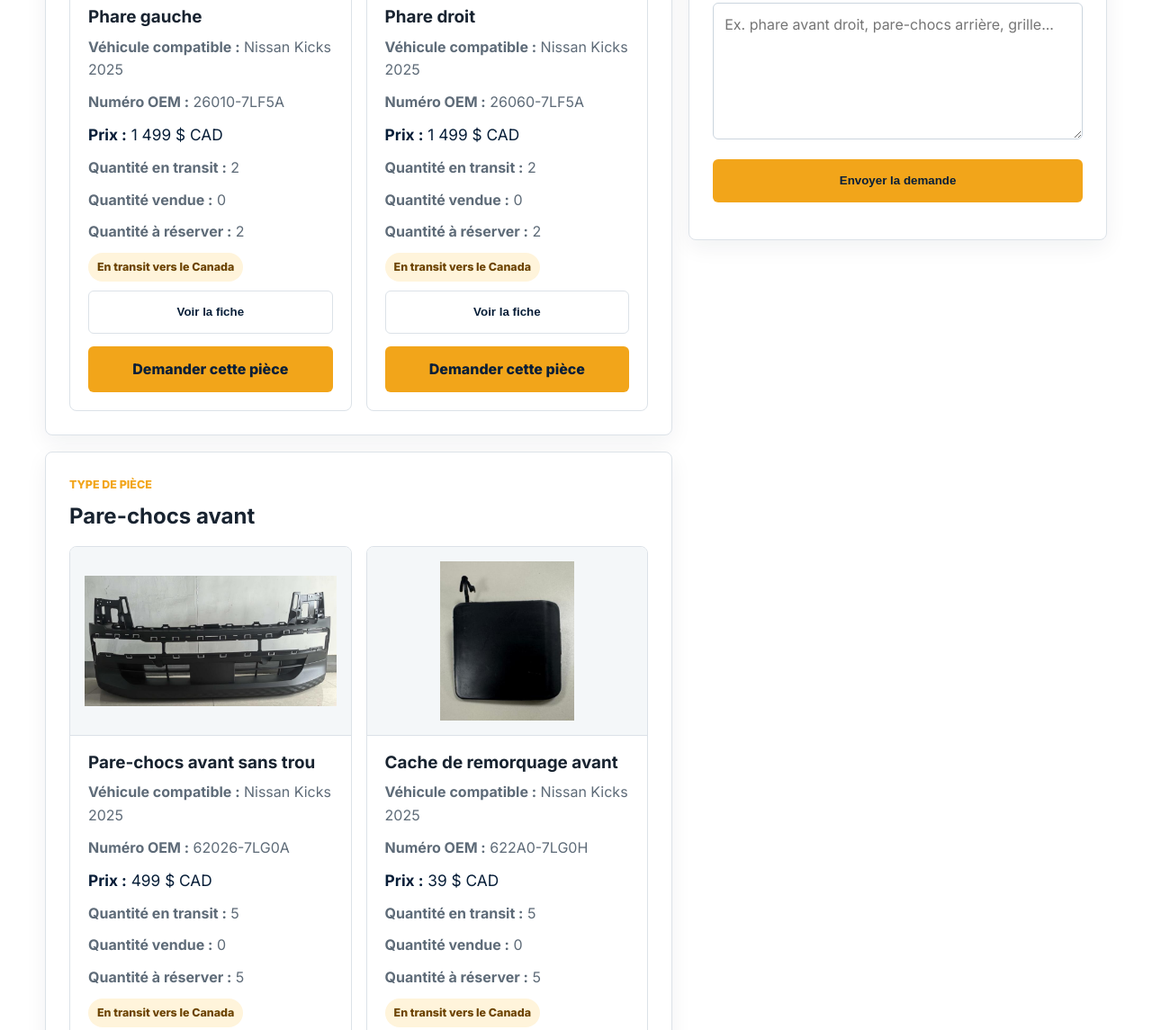
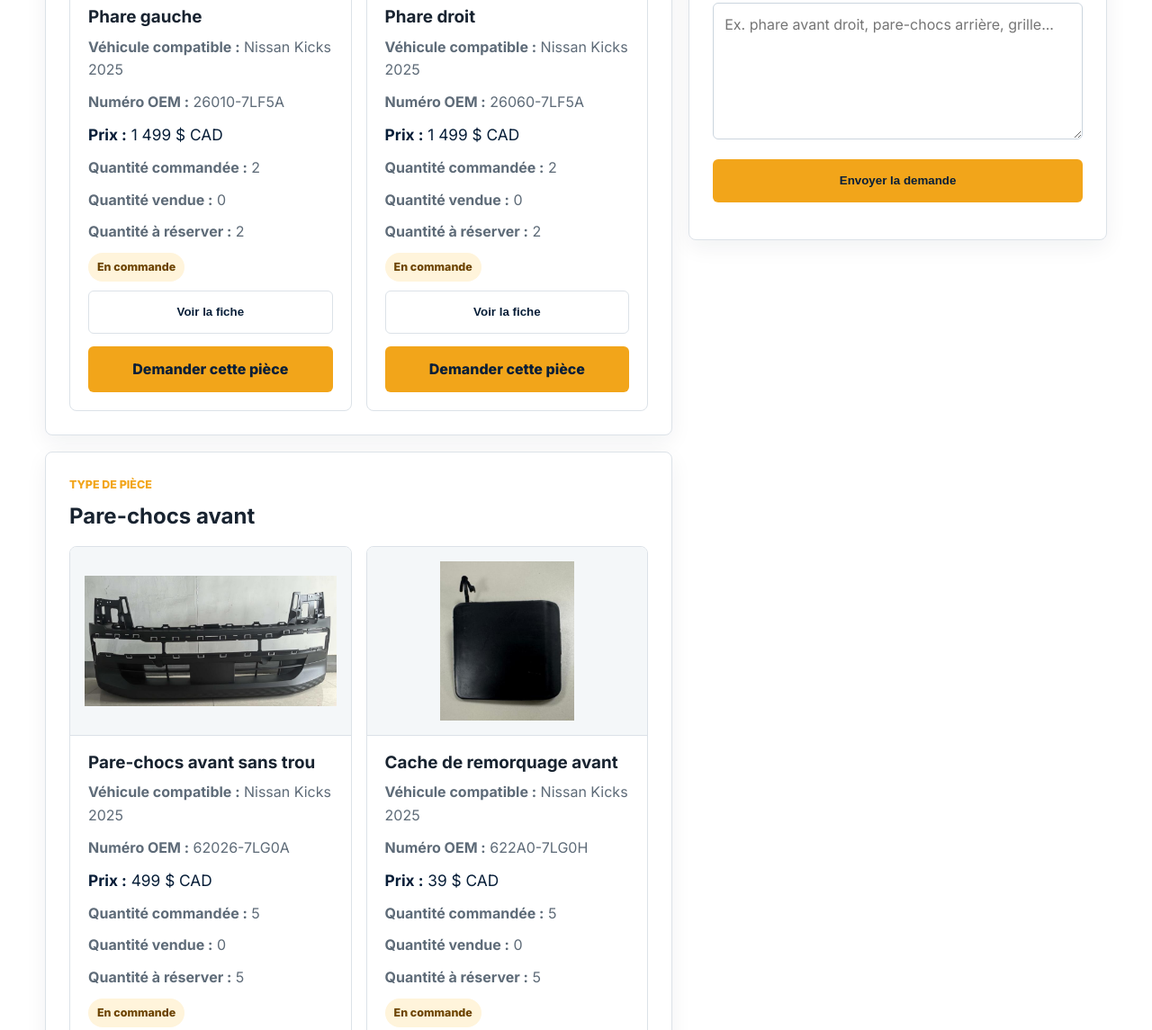
Before and after one commit to Mousty531/elk-velt-site, a website: page outputs/pieces.html in a window 1280 px wide. Shown: the part 1331-2476 px from the top of the page at 90% size. Drawn offline with Linux system fonts and the light colour scheme.

Commit message:
Modification statut pieces en commande

```diff
--- a/outputs/assets/main.js
+++ b/outputs/assets/main.js
@@ -187,7 +187,7 @@ function partMatchesSearch(part, term) {
 
 function statusClass(status) {
   if (status === "En stock") return "available";
-  if (status.includes("transit")) return "ordered";
+  if (status.includes("commande")) return "ordered";
   if (status === "Rupture de stock") return "out";
   return "special-order";
 }
@@ -211,8 +211,8 @@ function createPartCard(part) {
   const price = Number.isFinite(part.salePriceCad)
     ? `<p class="part-price"><strong>Prix :</strong> ${formatCad(part.salePriceCad)}</p>`
     : `<p class="part-price-on-request">Prix sur demande</p>`;
-  const quantityLabel = status.includes("transit") ? "Quantité en transit" : "Quantité reçue";
-  const availableLabel = status.includes("transit") ? "Quantité à réserver" : "Quantité disponible";
+  const quantityLabel = status.includes("commande") ? "Quantité commandée" : "Quantité reçue";
+  const availableLabel = status.includes("commande") ? "Quantité à réserver" : "Quantité disponible";
   const stock = part.specialOrder
     ? ""
     : `<p><strong>${quantityLabel} :</strong> ${part.quantityReceived}</p>
@@ -247,8 +247,8 @@ function openPartDetail(partId) {
   const available = getPartQuantityAvailable(part);
   const sold = getPartQuantitySold(part);
   const status = getPartStatus(part);
-  const detailQuantityLabel = status.includes("transit") ? "Quantité en transit" : "Quantité reçue";
-  const detailAvailableLabel = status.includes("transit") ? "Quantité à réserver" : "Quantité disponible";
+  const detailQuantityLabel = status.includes("commande") ? "Quantité commandée" : "Quantité reçue";
+  const detailAvailableLabel = status.includes("commande") ? "Quantité à réserver" : "Quantité disponible";
 
   partDetailContent.innerHTML = `
     <img src="${part.image}" alt="${part.description} ${part.compatibility}">
@@ -262,7 +262,7 @@ function openPartDetail(partId) {
       <p><strong>Quantité vendue :</strong> ${sold}</p>
       <p><strong>${detailAvailableLabel} :</strong> ${available}</p>
       <span class="status ${statusClass(status)}">${status}</span>
-      <p class="price-change-note">Ces pièces sont en transit vers le Canada. Prix sujets à changement selon disponibilité.</p>
+      <p class="price-change-note">Ces pièces sont en commande. Prix sujets à changement selon disponibilité.</p>
       <p class="final-sale-detail"><strong>Vente finale :</strong> cette pièce n'est ni retournable ni échangeable. Confirmez le numéro OEM et le véhicule compatible avant l'achat, sous réserve des obligations légales applicables.</p>
       <a class="button primary part-request-button" href="#demande-piece" data-part="${part.description} - ${part.compatibility} - OEM ${part.oem}">Demander cette pièce</a>
     </div>
--- a/outputs/assets/parts-inventory.js
+++ b/outputs/assets/parts-inventory.js
@@ -13,7 +13,7 @@ window.ElkVeltPartsInventory = [
     image: "assets/parts/part-01.jpg",
     quantityReceived: 2,
     quantitySold: 0,
-    status: "En transit vers le Canada"
+    status: "En commande"
   },
   {
     id: "nissan-kicks-2025-headlight-right",
@@ -29,7 +29,7 @@ window.ElkVeltPartsInventory = [
     image: "assets/parts/part-02.jpg",
     quantityReceived: 2,
     quantitySold: 0,
-    status: "En transit vers le Canada"
+    status: "En commande"
   },
   {
     id: "nissan-kicks-2025-front-bumper-without-hole",
@@ -45,7 +45,7 @@ window.ElkVeltPartsInventory = [
     image: "assets/parts/part-03.jpg",
     quantityReceived: 5,
     quantitySold: 0,
-    status: "En transit vers le Canada"
+    status: "En commande"
   },
   {
     id: "nissan-kicks-2025-front-bumper-moulding",
@@ -61,7 +61,7 @@ window.ElkVeltPartsInventory = [
     image: "assets/parts/part-04.jpg",
     quantityReceived: 5,
     quantitySold: 0,
-    status: "En transit vers le Canada"
+    status: "En commande"
   },
   {
     id: "nissan-kicks-2025-front-bumper-trailer-cover",
@@ -77,7 +77,7 @@ window.ElkVeltPartsInventory = [
     image: "assets/parts/part-05.jpg",
     quantityReceived: 5,
     quantitySold: 0,
-    status: "En transit vers le Canada"
+    status: "En commande"
   },
   {
     id: "nissan-kicks-2025-front-license-plate",
@@ -93,7 +93,7 @@ window.ElkVeltPartsInventory = [
     image: "assets/parts/part-06.jpg",
     quantityReceived: 5,
     quantitySold: 0,
-    status: "En transit vers le Canada"
+    status: "En commande"
   },
   {
     id: "nissan-kicks-2025-grille-sr",
@@ -109,7 +109,7 @@ window.ElkVeltPartsInventory = [
     image: "assets/parts/part-07.jpg",
     quantityReceived: 5,
     quantitySold: 0,
-    status: "En transit vers le Canada"
+    status: "En commande"
   },
   {
     id: "nissan-kicks-2025-grille-sl",
@@ -125,7 +125,7 @@ window.ElkVeltPartsInventory = [
     image: "assets/parts/part-08.jpg",
     quantityReceived: 5,
     quantitySold: 0,
-    status: "En transit vers le Canada"
+    status: "En commande"
   },
   {
     id: "nissan-kicks-2025-radiator-support-down",
@@ -141,7 +141,7 @@ window.ElkVeltPartsInventory = [
     image: "assets/parts/part-09.jpg",
     quantityReceived: 5,
     quantitySold: 0,
-    status: "En transit vers le Canada"
+    status: "En commande"
   },
   {
     id: "nissan-kicks-2025-front-side-bumper-lh",
@@ -157,7 +157,7 @@ window.ElkVeltPartsInventory = [
     image: "assets/parts/part-10.jpg",
     quantityReceived: 5,
     quantitySold: 0,
-    status: "En transit vers le Canada"
+    status: "En commande"
   },
   {
     id: "nissan-kicks-2025-front-side-bumper-rh",
@@ -173,7 +173,7 @@ window.ElkVeltPartsInventory = [
     image: "assets/parts/part-11.jpg",
     quantityReceived: 5,
     quantitySold: 0,
-    status: "En transit vers le Canada"
+    status: "En commande"
   },
   {
     id: "nissan-kicks-2025-rear-bumper-without-hole",
@@ -189,7 +189,7 @@ window.ElkVeltPartsInventory = [
     image: "assets/parts/part-12.jpg",
     quantityReceived: 5,
     quantitySold: 0,
-    status: "En transit vers le Canada"
+    status: "En commande"
   },
   {
     id: "nissan-kicks-2025-rear-bumper-moulding",
@@ -205,7 +205,7 @@ window.ElkVeltPartsInventory = [
     image: "assets/parts/part-13.jpg",
     quantityReceived: 5,
     quantitySold: 0,
-    status: "En transit vers le Canada"
+    status: "En commande"
   },
   {
     id: "nissan-kicks-2025-rear-bumper-trailer-cover",
@@ -221,7 +221,7 @@ window.ElkVeltPartsInventory = [
     image: "assets/parts/part-14.jpg",
     quantityReceived: 5,
     quantitySold: 0,
-    status: "En transit vers le Canada"
+    status: "En commande"
   },
   {
     id: "nissan-kicks-2025-rear-side-bumper-lh",
@@ -237,7 +237,7 @@ window.ElkVeltPartsInventory = [
     image: "assets/parts/part-15.jpg",
     quantityReceived: 5,
     quantitySold: 0,
-    status: "En transit vers le Canada"
+    status: "En commande"
   },
   {
     id: "nissan-kicks-2025-rear-side-bumper-rh",
@@ -253,7 +253,7 @@ window.ElkVeltPartsInventory = [
     image: "assets/parts/part-16.jpg",
     quantityReceived: 5,
     quantitySold: 0,
-    status: "En transit vers le Canada"
+    status: "En commande"
   },
   {
     id: "nissan-kicks-2025-front-bumper-bracket-lh",
@@ -269,7 +269,7 @@ window.ElkVeltPartsInventory = [
     image: "assets/parts/part-17.jpg",
     quantityReceived: 5,
     quantitySold: 0,
-    status: "En transit vers le Canada"
+    status: "En commande"
   },
   {
     id: "nissan-kicks-2025-front-bumper-bracket-rh",
@@ -285,7 +285,7 @@ window.ElkVeltPartsInventory = [
     image: "assets/parts/part-18.jpg",
     quantityReceived: 5,
     quantitySold: 0,
-    status: "En transit vers le Canada"
+    status: "En commande"
   },
   {
     id: "nissan-kicks-2025-rear-bumper-bracket-lh",
@@ -301,7 +301,7 @@ window.ElkVeltPartsInventory = [
     image: "assets/parts/part-19.jpg",
     quantityReceived: 5,
     quantitySold: 0,
-    status: "En transit vers le Canada"
+    status: "En commande"
   },
   {
     id: "nissan-kicks-2025-rear-bumper-bracket-rh",
@@ -317,6 +317,6 @@ window.ElkVeltPartsInventory = [
     image: "assets/parts/part-20.jpg",
     quantityReceived: 5,
     quantitySold: 0,
-    status: "En transit vers le Canada"
+    status: "En commande"
   }
 ];
--- a/outputs/pieces.html
+++ b/outputs/pieces.html
@@ -4,7 +4,7 @@
   <meta charset="utf-8">
   <meta name="viewport" content="width=device-width, initial-scale=1">
   <title>Pièces | La Logistique Elk Velt Inc.</title>
-  <meta name="description" content="Demandez des pièces automobiles en transit vers le Canada.">
+  <meta name="description" content="Consultez nos pièces automobiles disponibles ou en commande.">
   <link rel="preconnect" href="https://fonts.googleapis.com">
   <link rel="preconnect" href="https://fonts.gstatic.com" crossorigin>
   <link href="https://fonts.googleapis.com/css2?family=Inter:wght@400;500;600;700;800&display=swap" rel="stylesheet">
@@ -89,7 +89,7 @@
     WhatsApp
   </a>
 
-  <script src="assets/parts-inventory.js?v=7" charset="utf-8"></script>
-  <script src="assets/main.js?v=35" charset="utf-8"></script>
+  <script src="assets/parts-inventory.js?v=8" charset="utf-8"></script>
+  <script src="assets/main.js?v=36" charset="utf-8"></script>
 </body>
 </html>
```
